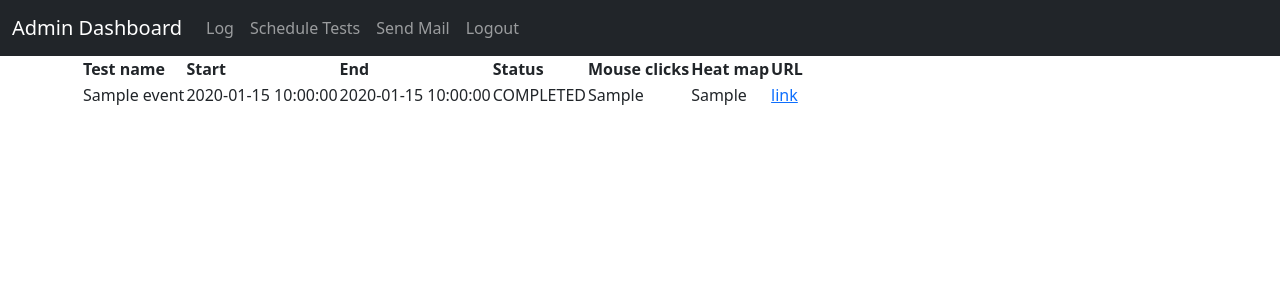
After one commit to soumodiptab/web-evaluator, a Flask app: page /eventDashboard in a window 1280 px wide. The commit adds this page. Shown: the top 300 px of the page. Run offline with Flask 2, Linux system fonts and the light colour scheme; tables that the repository leaves empty hold one stand-in row (values such as "Sample post"); some libraries are stand-ins or nearby versions.

Commit message:
event dashboard changes v1

```diff
--- a/app.py
+++ b/app.py
@@ -9,6 +9,7 @@ from flask_login import LoginManager, UserMixin, login_user, login_required, log
 from datetime import datetime
 import json
 import pymysql
+from util import send_gmail_utiltity
 
 pymysql.install_as_MySQLdb()
 
@@ -209,6 +210,33 @@ def view_events():
     return render_template('calender.html', events=calendar_populate)
 
 
+@app.route('/sendemail/<event_id>')
+def sendEventEmail(event_id):
+    event = Event.query.filter_by(id=event_id).first()
+    if(event is not None):
+        subject = "Invite sent for event " + event.test_name
+        to_users = []
+        user_id = event.id
+        if(user_id is not None):
+            user_email = User.query.filter_by(id=user_id)
+            to_users = [user_email]
+        sendEmail(subject, to_users)
+        return "Successfully sent email"
+    return "Event retrieval failed"
+
+
+@app.route('/eventInvite')
+def eventInvite():
+    events = Event.query.all()
+    return render_template('send_email.html', events=events)
+
+
+@app.route('/eventDashboard')
+def eventDashboard():
+    events = Event.query.filter_by(status='COMPLETED')
+    return render_template('event_dashboard.html', events=events)
+
+
 def database_init():
     db.drop_all()
     db.create_all()
--- a/requirements.txt
+++ b/requirements.txt
@@ -21,3 +21,4 @@ toml==0.10.2
 visitor==0.1.3
 Werkzeug==2.0.2
 WTForms==3.0.0
+mysql-connector-python==8.0.27
--- /dev/null
+++ b/static/js/main.js
@@ -0,0 +1,7 @@
+function sendEmailXhttp() {
+    var event_id = document.getElementById('events_list').value;
+    var xhttp = new XMLHttpRequest();
+    xhttp.open("GET", "/sendemail/" + event_id, true);
+    xhttp.send();
+    alert("Email sent successfully");
+}
--- a/templates/base.html
+++ b/templates/base.html
@@ -23,6 +23,7 @@
     <script src="/static/js/bootstrap-datetimepicker.min.js"></script>
     <script src="https://cdnjs.cloudflare.com/ajax/libs/fullcalendar/3.4.0/fullcalendar.min.js"></script>
     <script src="https://cdnjs.cloudflare.com/ajax/libs/toastr.js/latest/toastr.min.js"></script>
+    <script type="text/javascript" src="{{ url_for('static', filename= 'js/main.js') }}"></script>
     {% block styles %}
     {% endblock styles %}
 </head>
--- a/templates/dashboard_admin.html
+++ b/templates/dashboard_admin.html
@@ -23,7 +23,7 @@
                     <a class="nav-link active" aria-current="page" href="{{ url_for('index') }}">Home</a>
                 </li> -->
                 <li class="nav-item">
-                    <a class="nav-link" href="#">Log</a>
+                    <a class="nav-link" href="/eventDashboard">Log</a>
                 </li>
                 <!--<li class="nav-item dropdown">
                     <a class="nav-link dropdown-toggle" href="#" id="navbarDropdownMenuLink" role="button" data-bs-toggle="dropdown"
@@ -41,7 +41,7 @@
                     <a class="nav-link" href="{{ url_for('view_events') }}">Schedule Tests</a>
                 </li>
                 <li class="nav-item">
-                    <a class="nav-link" href="#">Send Mail</a>
+                    <a class="nav-link" href="/eventInvite">Send Mail</a>
                 </li>
                 <li class="nav-item">
                     <a class="nav-link" href="{{ url_for('logout') }}">Logout</a>
--- /dev/null
+++ b/templates/event_dashboard.html
@@ -0,0 +1,29 @@
+{% extends "dashboard_admin.html" %}
+{% block admincontent %}
+<div class="container">
+    <table>
+        <thead>
+            <tr>
+                <th>Test name</th>
+                <th>Start</th>
+                <th>End</th>
+                <th>Status</th>
+                <th>Mouse clicks</th>
+                <th>Heat map</th>
+                <th>URL</th>
+            </tr>
+        </thead>
+        {% for event in events %}
+        <tr>
+            <td>{{ event['test_name'] }}</td>
+            <td>{{ event['start'] }}</td>
+            <td>{{ event['end'] }}</td>
+            <td>{{ event['status'] }}</td>
+            <td>{{ event['mouse_clicks'] }}</td>
+            <td>{{ event['heat_map'] }}</td>
+            <td><a href="{{ event['event_url'] }}">link</a></td>
+        </tr>
+        {% endfor %}
+    </table>
+</div>
+{% endblock %}
```
Also changed, not shown: templates/send_email.html (added, +12 -0 lines), util/send_gmail_utiltity.py (added, +38 -0 lines), 1 other file.
